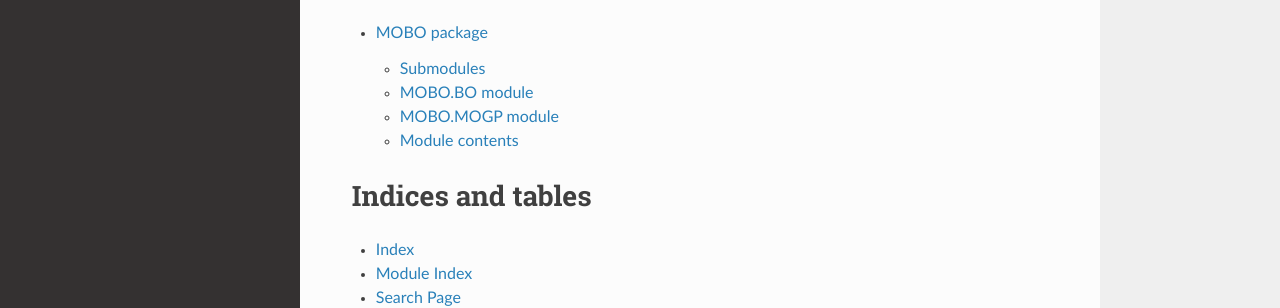
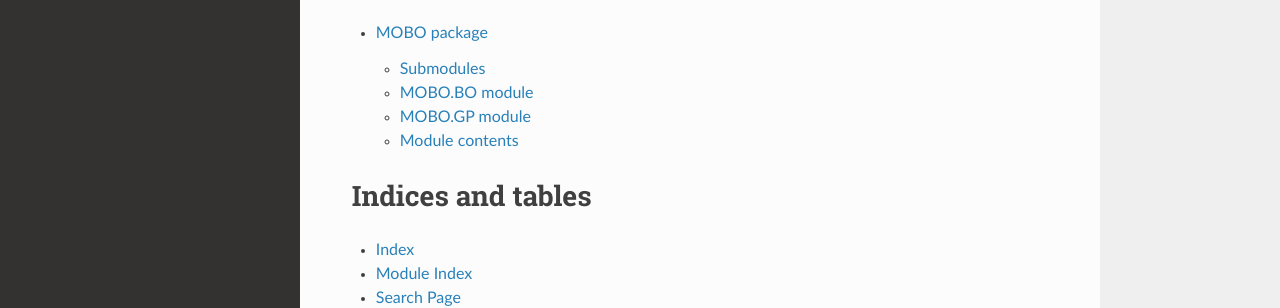
Before and after one commit to MasashiSode/MOBO, a Sphinx documentation site: the page built from docs/index.rst, in a window 1280 px wide. Shown: the part 187-495 px from the top of the page. Built offline with Sphinx 7.4.7 and the Read the Docs theme 2.0.0, drawn with Linux system fonts in a browser that asks for light colours.

Commit message:
docs generated from sphinx

```diff
--- a/docs/MOBO.rst
+++ b/docs/MOBO.rst
@@ -12,10 +12,10 @@ MOBO.BO module
     :undoc-members:
     :show-inheritance:
 
-MOBO.MOGP module
+MOBO.GP module
 ----------------
 
-.. automodule:: MOBO.MOGP
+.. automodule:: MOBO.GP
     :members:
     :undoc-members:
     :show-inheritance:
```
Also changed, not shown: 11 other files.
